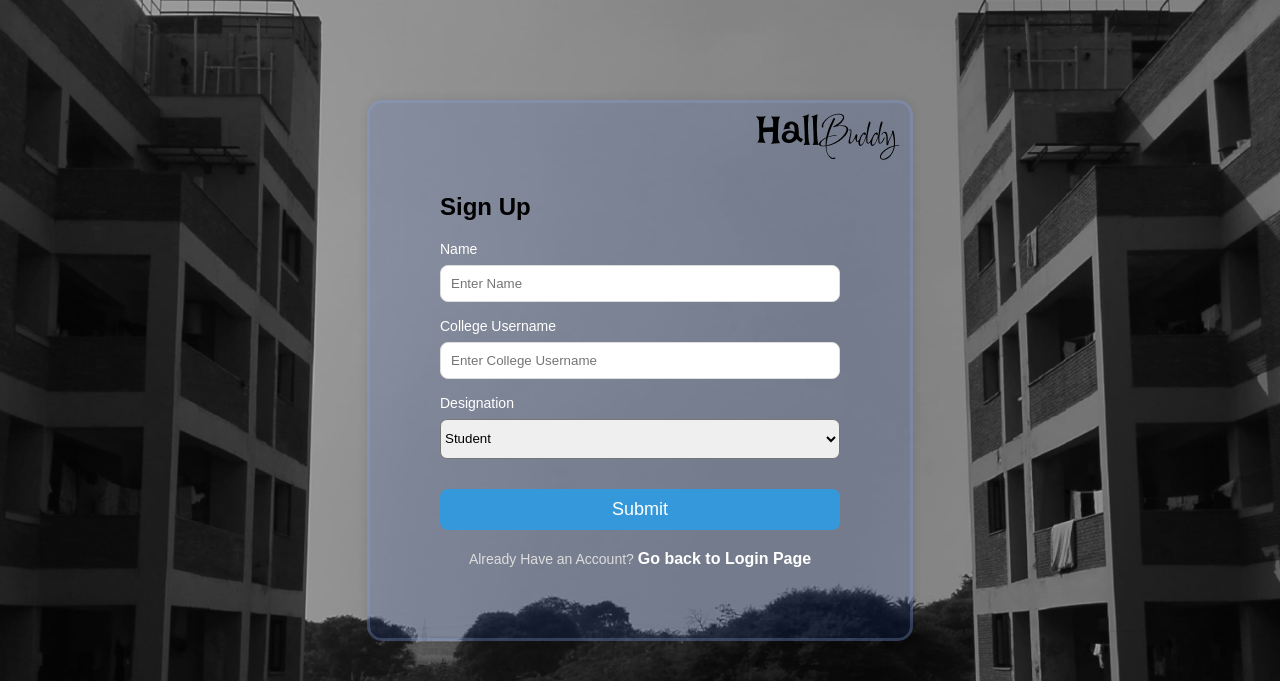
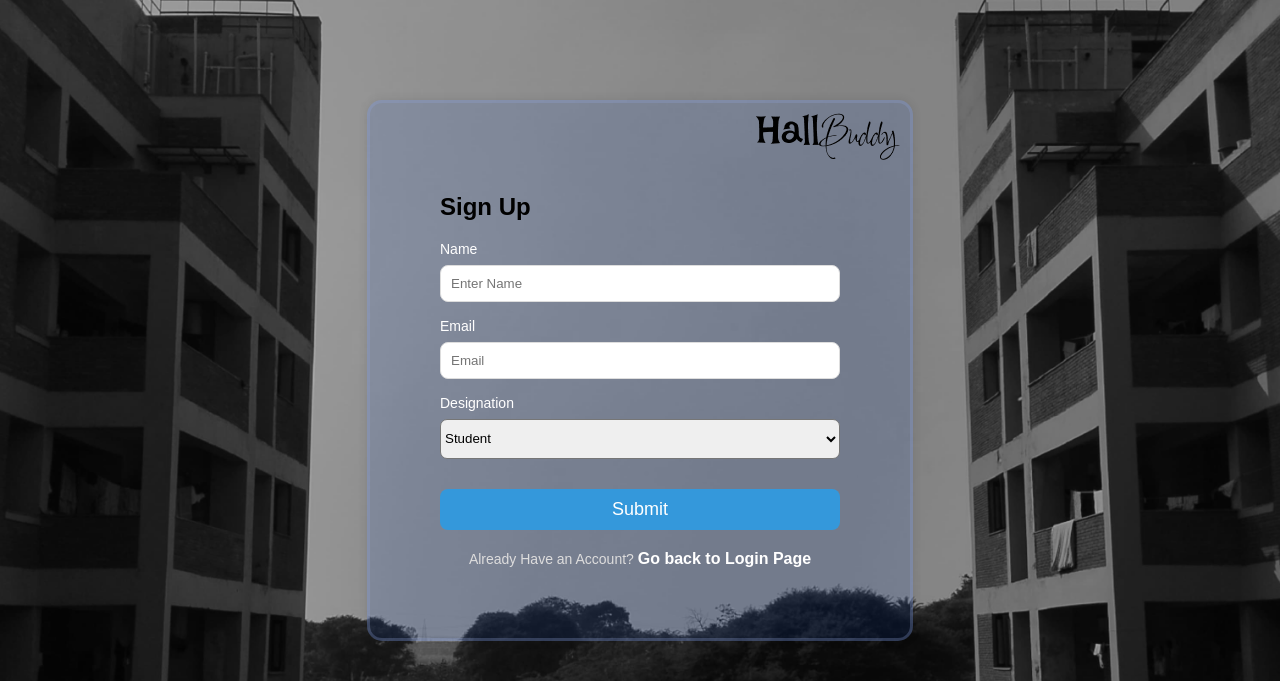
Before and after one commit to deepraaz451/Estate-Management, a Django app: page /SignUp in a window 1280 px wide. Shown: the top 681 px of the page. Run offline with Django 5.2, Linux system fonts and the light colour scheme; data comes from the database, SQL or seed files in the repository; parts of the project's set-up code (start-up, migrations or seed data) failed here and were passed over.

Commit message:
Updated code

```diff
--- a/authentication/templates/SignUp.html
+++ b/authentication/templates/SignUp.html
@@ -169,8 +169,8 @@
             <input type="text" id="name" name="name" required placeholder="Enter Name">
 
 
-            <label for="username">College Username</label>
-            <input type="text" id="username" name="username" required placeholder="Enter College Username">
+            <label for="username">Email</label>
+            <input type="text" id="username" name="username" required placeholder="Email">
 
             <label for="Designation">Designation</label>
             <select id="designation" name="designation" required style="height: 40px; border-radius: 7px;">
```
